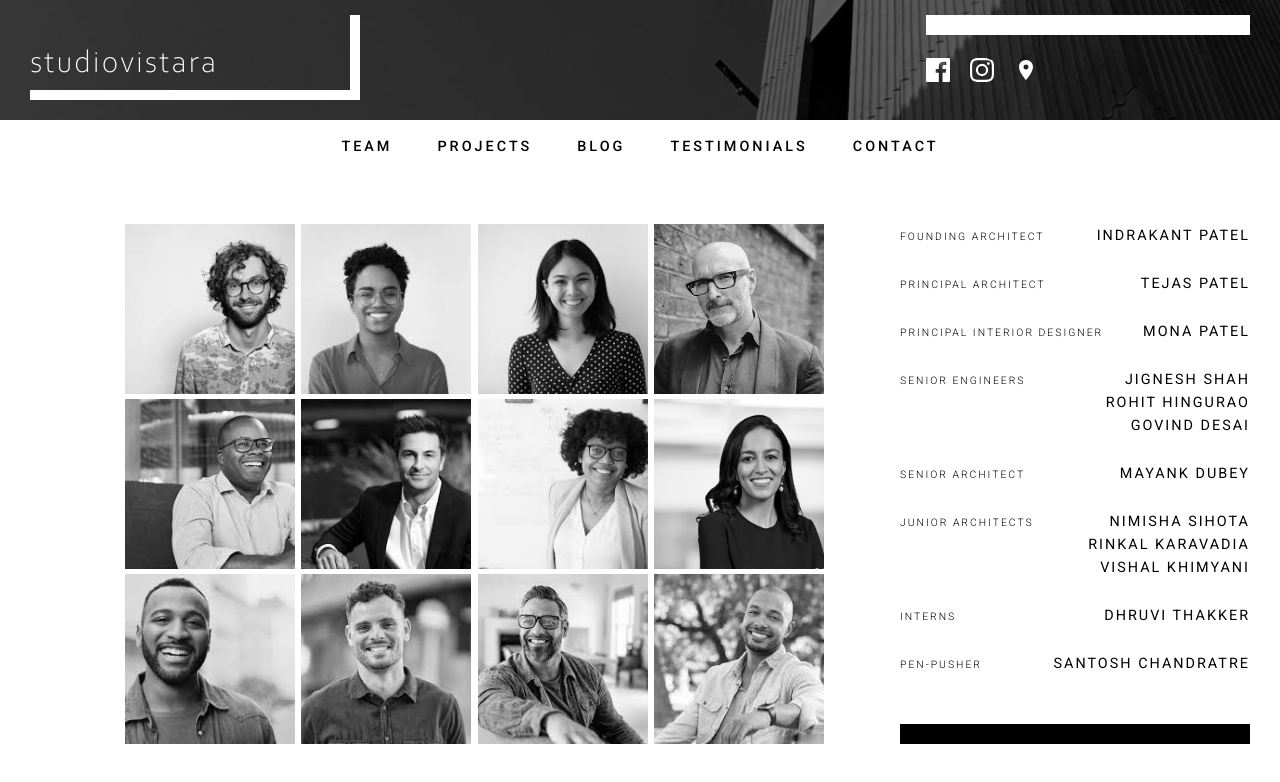
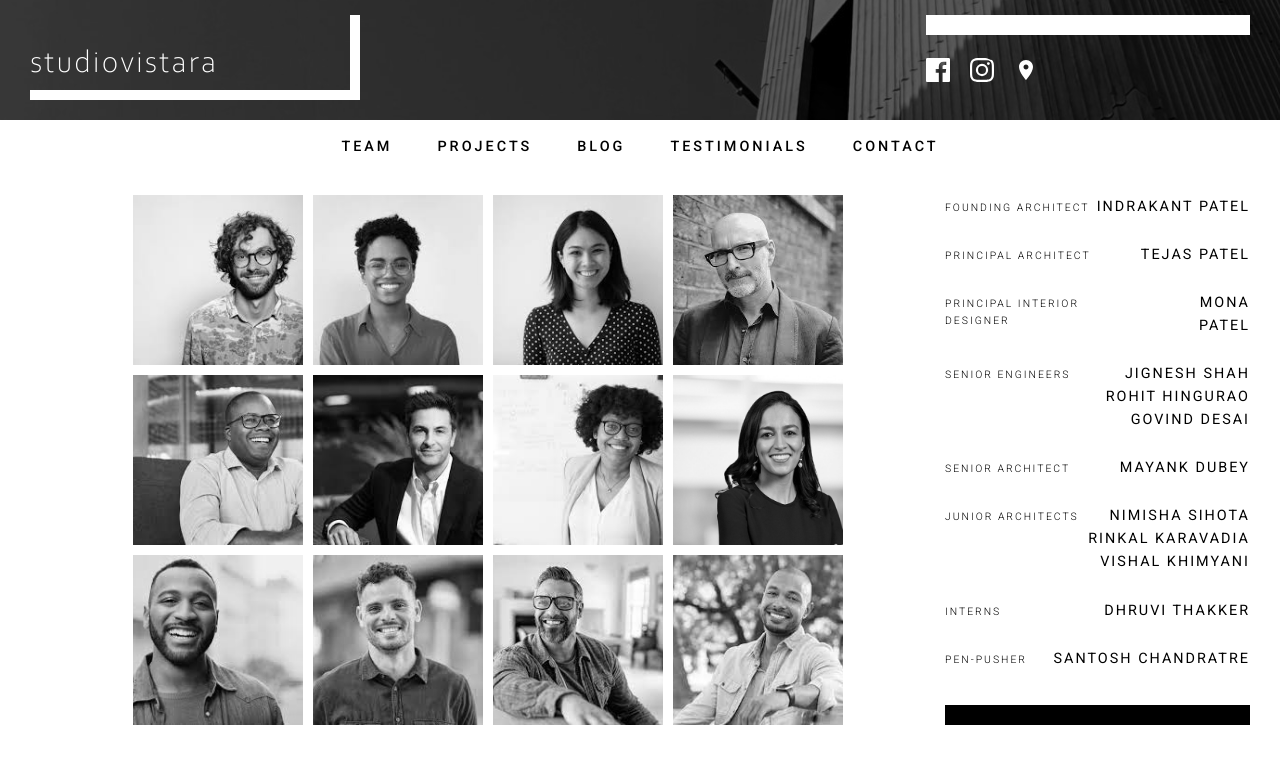
Before and after one commit to Vihaan004/studiovistara, a Next.js app: page /team in a window 1280 px wide. Shown: the top 782 px of the page. Built offline with nearby package versions, Linux system fonts and the light colour scheme; a web font is replaced by a local one.

Commit message:
team page

```diff
--- a/src/app/team/team.css
+++ b/src/app/team/team.css
@@ -2,8 +2,8 @@
     display: flex;
     flex-direction: row;
     justify-content: space-between;
-    /* align-items: right; */
-    padding-top: 4%;
+    align-items: stretch;
+    margin: 20px 0;
 }
 
 .grid {
@@ -12,12 +12,18 @@
     height: auto;
     /* margin: 50px; */
     display: grid;
-    grid-template-columns: repeat(auto-fit, minmax(160px, 1fr));
-    max-width: 700px;
-    gap: 5px;
+    grid-template-columns: repeat(auto-fill, 170px);
+    grid-template-rows: repeat(auto-fit, 170px);
+    /* max-width: 700px; */
+    /* max-width: 70%; */
+    gap: 10px;
     align-items: start;
-    margin-left: auto;
-    margin-right: 75px;
+    /* align-content: start; */
+    justify-content: center;
+    /* margin-left: auto; */
+    /* margin-right: 75px; */
+    /* margin: 0 20px; */
+    padding: 0 20px;
 }
 
 .grid-item {
@@ -28,6 +34,7 @@
     height: 170px;
     overflow: hidden;
     /* border-radius: 0px; */
+    box-sizing: border-box;
 }
 
 .member-image {
@@ -45,7 +52,8 @@
 .team {
     display: flex;
     flex-direction: column;
-    width: 350px;
+    /* width: 350px; */
+    width: 25%;
     /* border: 1px solid black; */
     font-family: 'Roboto', sans-serif;
     font-size: 0.65rem;
@@ -54,6 +62,9 @@
     gap: 20px;
     cursor: default;
     border-bottom: 20px solid black;
+    padding-bottom: 30px;
+    align-self: stretch;
+    justify-content: flex-start;
 }
 
 .role-block {
```
